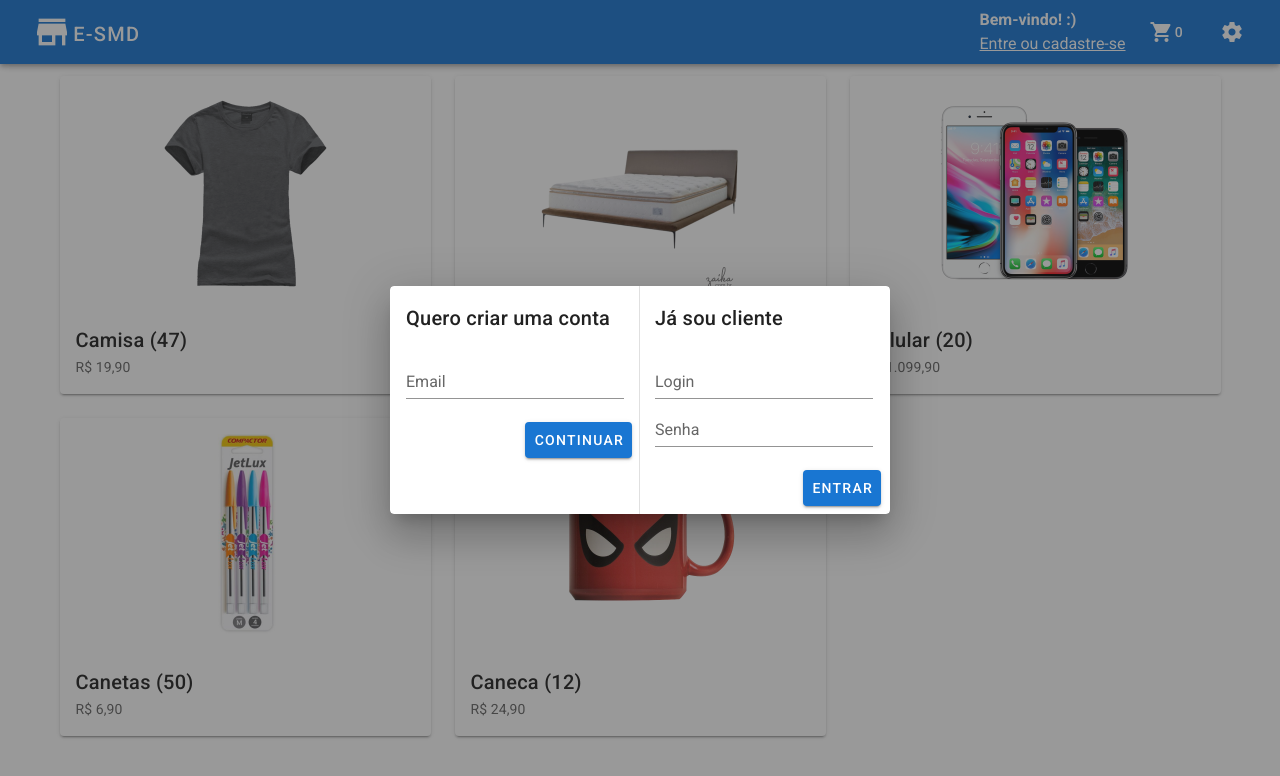
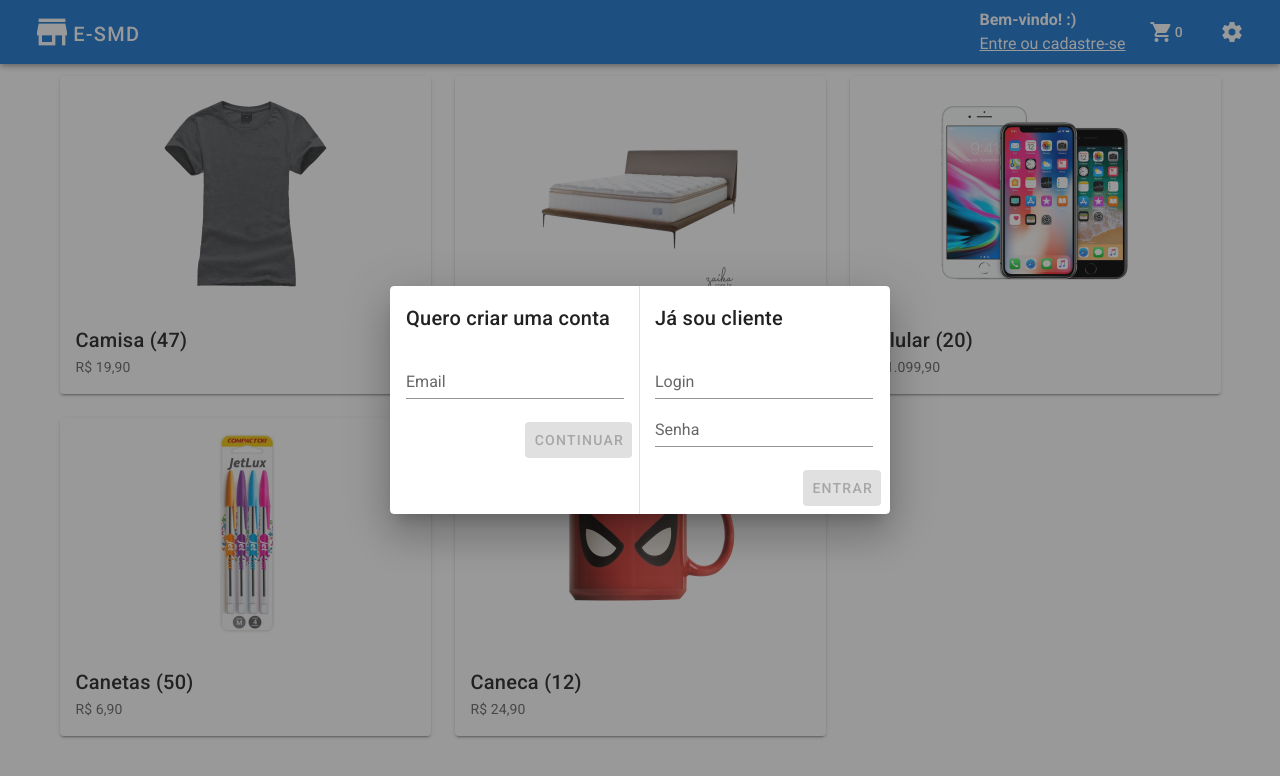
Before and after one commit to Rafaellarsa/prog-web-frontend, a Vue app: page / in a window 1280 px wide. Both pictures are taken after a click on the element "Entre ou cadastre-se". Shown: the top 776 px of the page. Built offline with nearby package versions, Linux system fonts and the light colour scheme.

Commit message:
changed signup

```diff
--- a/src/components/LoginDialog.vue
+++ b/src/components/LoginDialog.vue
@@ -16,7 +16,11 @@
 
           <v-card-actions>
             <v-spacer />
-            <v-btn color="primary" @click="isSignUpForm = true">
+            <v-btn
+              color="primary"
+              @click="isSignUpForm = true"
+              :disabled="!signUpInfo.email"
+            >
               Continuar
             </v-btn>
           </v-card-actions>
@@ -45,7 +49,13 @@
 
           <v-card-actions>
             <v-spacer />
-            <v-btn color="primary" @click="onLogin()"> Entrar </v-btn>
+            <v-btn
+              color="primary"
+              @click="onLogin()"
+              :disabled="!(loginInfo.login && loginInfo.senha)"
+            >
+              Entrar
+            </v-btn>
           </v-card-actions>
         </v-col>
       </v-row>
@@ -94,7 +104,9 @@
         <v-btn color="primary" text @click="isSignUpForm = false">
           Voltar
         </v-btn>
-        <v-btn color="primary" @click="onSignUp()"> Cadastrar </v-btn>
+        <v-btn color="primary" @click="onSignUp()" :disabled="isSignUpDisabled">
+          Cadastrar
+        </v-btn>
       </v-card-actions>
     </v-card>
   </v-dialog>
@@ -140,6 +152,18 @@ export default {
       }
     },
   },
+  computed: {
+    isSignUpDisabled() {
+      return (
+        !this.signUpInfo.nome ||
+        !this.signUpInfo.endereco ||
+        !this.signUpInfo.email ||
+        !this.signUpInfo.login ||
+        !this.signUpInfo.senha ||
+        !this.passwordConfirmation
+      );
+    },
+  },
   methods: {
     onLogin() {
       axios
@@ -157,11 +181,14 @@ export default {
     },
     onSignUp() {
       if (this.signUpInfo.senha == this.passwordConfirmation) {
+        let data = "";
+        for (let [key, value] of Object.entries(this.signUpInfo)) {
+          data += key + "=" + encodeURIComponent(value) + "&";
+        }
+        data = data.slice(0, -1);
+
         axios
-          .post(
-            "http://localhost:8080/e-commerce/NovoCliente",
-            JSON.stringify(this.signUpInfo)
-          )
+          .post("http://localhost:8080/e-commerce/NovoCliente", data)
           .then((response) => {
             console.log(response);
           })
```
